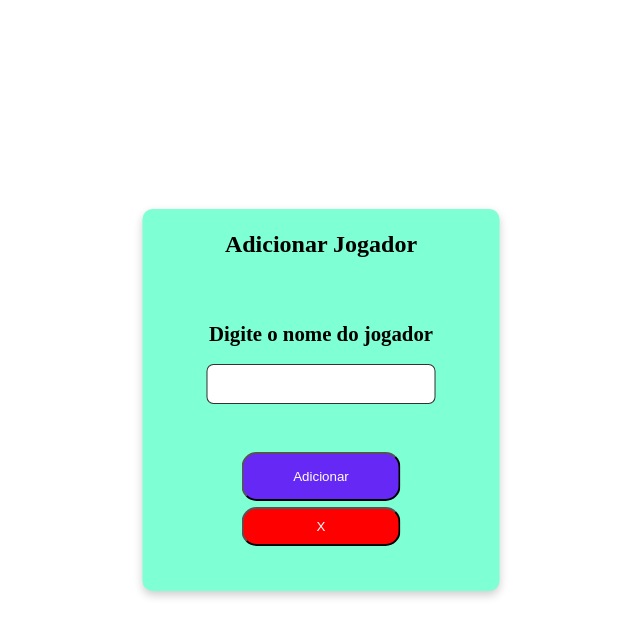
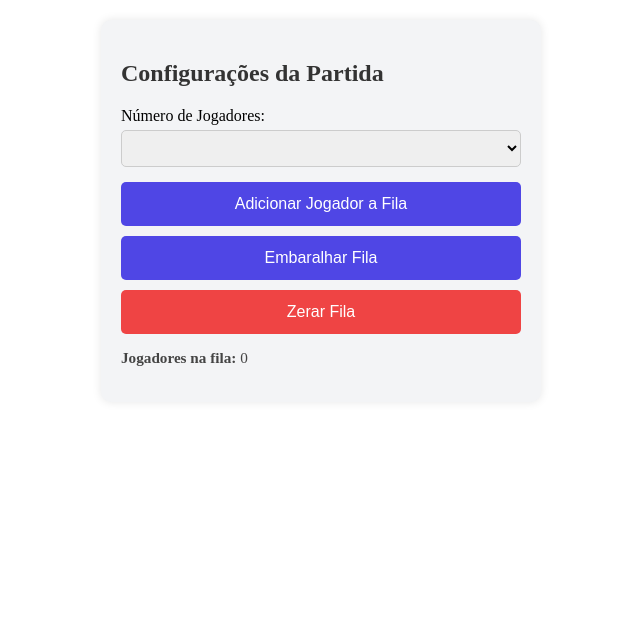
Before and after one commit to gabrielsndev/fila-volei-app, an Angular app: page / in a window 1280 px wide. Shown: the top 636 px of the page, without its empty margins (319-959 px from the left). Built offline with nearby package versions, Linux system fonts and the light colour scheme.

Commit message:
adicionando o modal e o angular cdk

```diff
--- a/package.json
+++ b/package.json
@@ -11,6 +11,7 @@
   "private": true,
   "dependencies": {
     "@angular/animations": "^19.0.0",
+    "@angular/cdk": "^19.2.10",
     "@angular/common": "^19.0.0",
     "@angular/compiler": "^19.0.0",
     "@angular/core": "^19.0.0",
--- a/src/app/app.component.html
+++ b/src/app/app.component.html
@@ -1 +1 @@
-<app-adicionar-jogador></app-adicionar-jogador>
+<app-configuracoes></app-configuracoes>
--- a/src/app/components/configuracoes/configuracoes.component.html
+++ b/src/app/components/configuracoes/configuracoes.component.html
@@ -11,7 +11,7 @@
   </div>
 
   <div class="button-group">
-    <button (click)="embaralharFila()">Adicionar Jogador a Fila</button>
+    <button (click)="openModal()">Adicionar Jogador a Fila</button>
     <button (click)="embaralharFila()">Embaralhar Fila</button>
     <button class="danger" (click)="zerarFila()">Zerar Fila</button>
   </div>
--- a/src/app/components/configuracoes/configuracoes.component.ts
+++ b/src/app/components/configuracoes/configuracoes.component.ts
@@ -1,5 +1,7 @@
-import { Component, OnInit } from '@angular/core';
+import { Component, inject } from '@angular/core';
 import { FilaService } from '../../service/fila.service';
+import { Dialog } from '@angular/cdk/dialog';
+import { AdicionarJogadorComponent } from '../adicionar-jogador/adicionar-jogador.component';
 
 @Component({
   selector: 'app-configuracoes',
@@ -12,7 +14,12 @@ export class ConfiguracoesComponent {
 
   constructor(private filaService: FilaService){}
 
-  fila :string[] = []
+  private dialog = inject(Dialog);
+  protected openModal(){
+    this.dialog.open(AdicionarJogadorComponent);
+  }
+
+  fila :string[] = [];
 
   ngOnInit(): void{
     this.filaService.fila$.subscribe(fila =>{
@@ -20,7 +27,7 @@ export class ConfiguracoesComponent {
     })
   }
 
-  maximoJogadores: number = 0
+  maximoJogadores: number = 0;
 
   embaralharFila(){}
 
```
Also changed, not shown: 1 other file (tests, documents, lock files or other folders).
